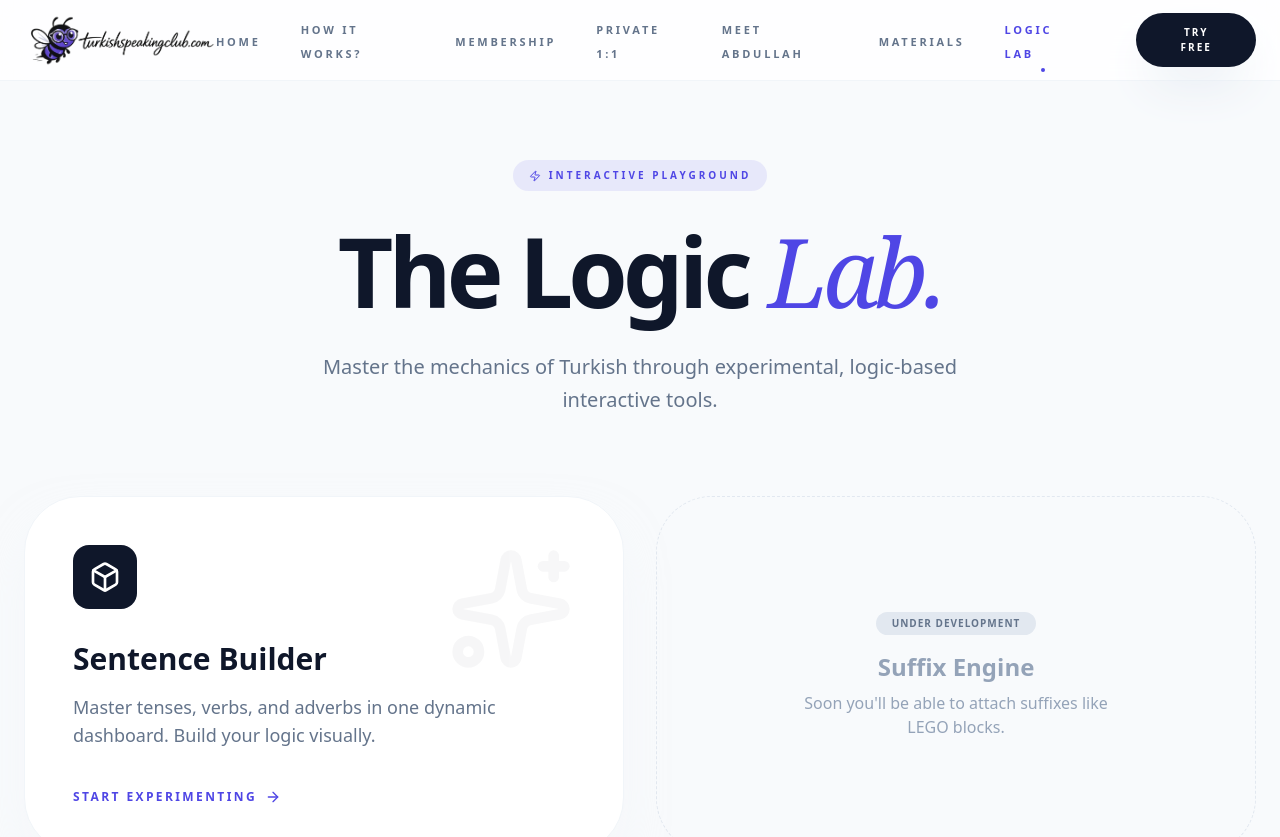
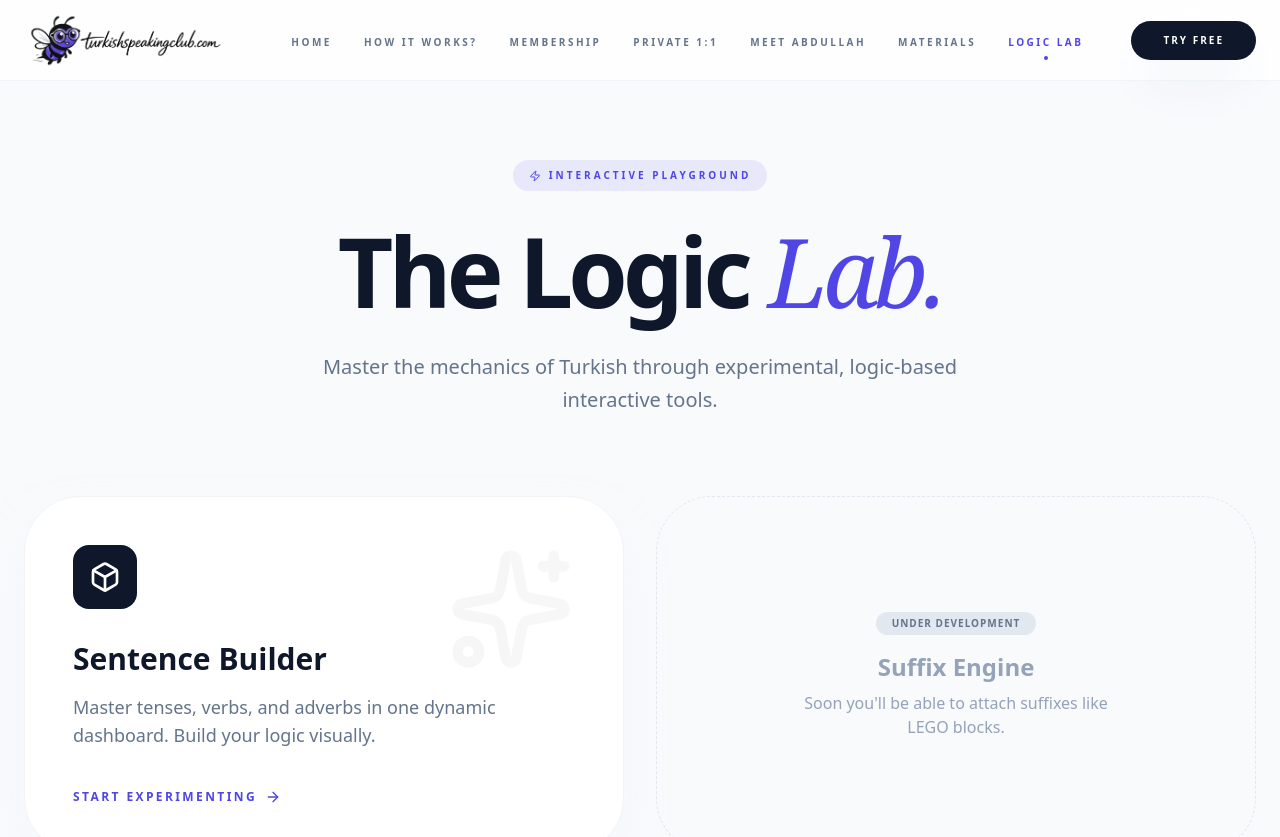
Before and after one commit to corduka/turkish-speaking-club, a React (Vite) app: page /logic-lab in a window 1280 px wide. Shown: the top 837 px of the page. Built offline with nearby package versions, Linux system fonts and the light colour scheme; the HTML template or start-up script is replaced by a standard one.

Commit message:
Fix spaces between items

```diff
--- a/src/components/Navbar.jsx
+++ b/src/components/Navbar.jsx
@@ -51,7 +51,7 @@ export default function Navbar() {
         </Link>
 
 {/* Desktop Nav - Refined Version */}
-<div className="hidden md:flex items-center gap-10">
+<div className="hidden md:flex items-center gap-8">
   {navItems.map((item, index) => (
     <motion.div
       key={item.name}
@@ -62,7 +62,7 @@ export default function Navbar() {
     >
       <Link
         to={item.path}
-        className={`text-[11px] font-black uppercase tracking-[0.25em] transition-all duration-300 ${
+        className={`text-[10px] font-black uppercase tracking-[0.25em] transition-all duration-300 ${
           location.pathname === item.path ? 'text-brand-primary' : 'text-slate-500 hover:text-slate-900'
         }`}
       >
```
